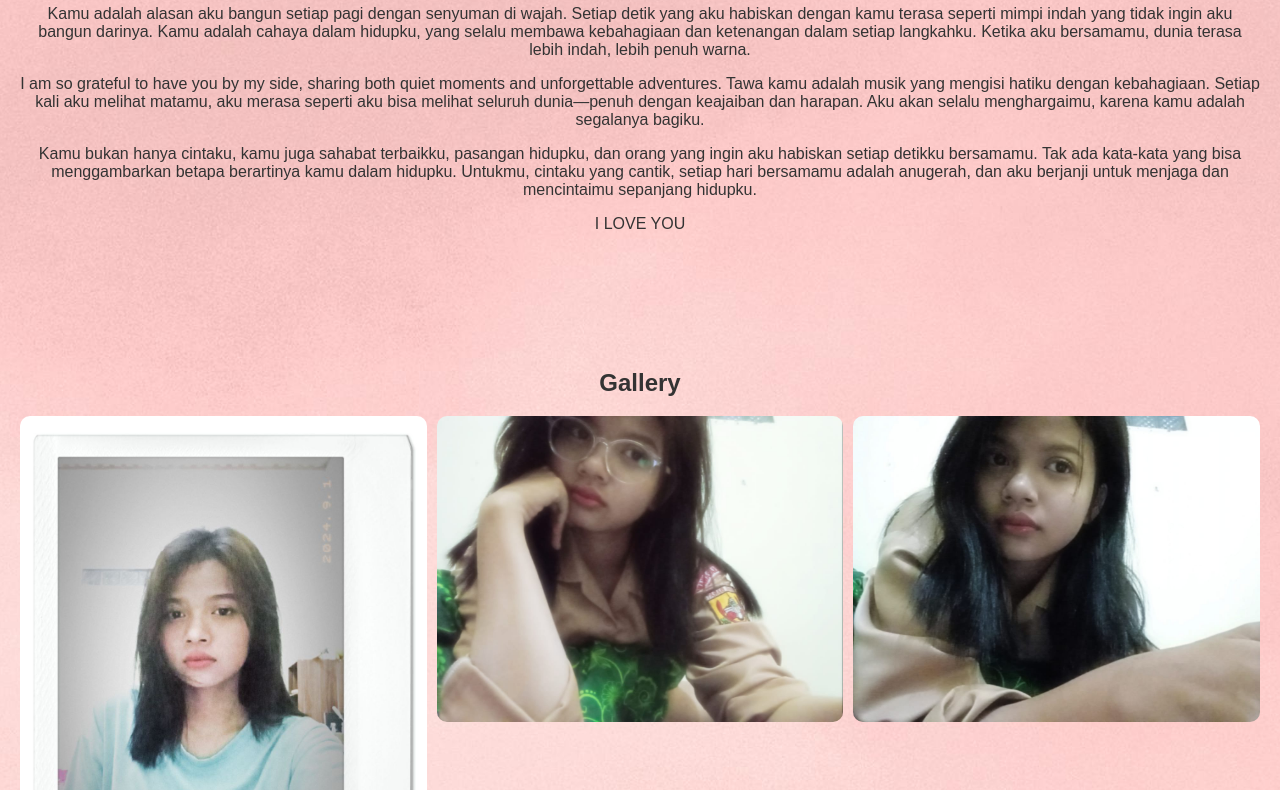
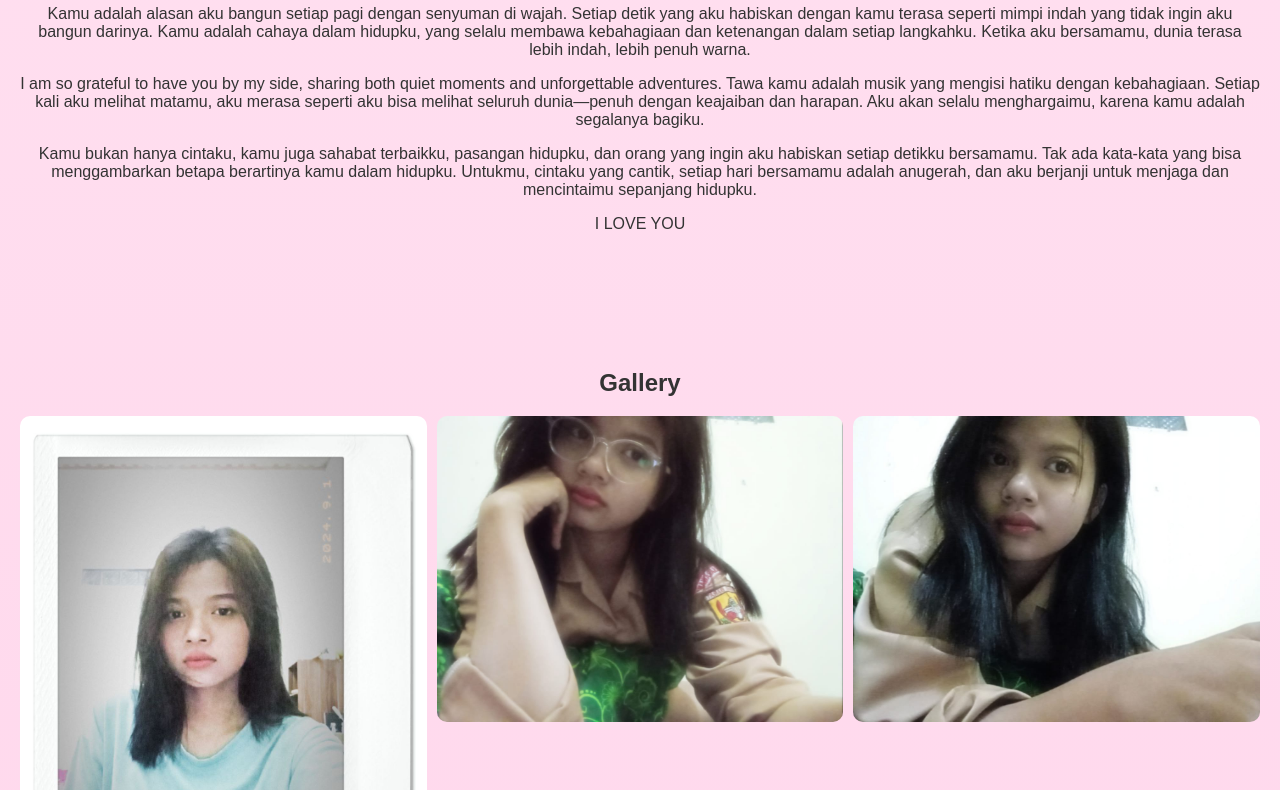
Before and after one commit to fynsykess/foryou, a plain HTML site: page index.html in a window 1280 px wide. Shown: the part 394-1184 px from the top of the page. Drawn offline with Linux system fonts and the light colour scheme.

Commit message:
Update style.css

```diff
--- a/style.css
+++ b/style.css
@@ -7,10 +7,7 @@ body, ul, li {
 }
 
 body {
-    background-image: url(px.jpg);
-    background-size: cover; /* Agar gambar mengisi seluruh layar */
-    background-position: center center; /* Menempatkan gambar di tengah */
-    background-repeat: no-repeat; /* Agar gambar tidak terulang */
+    background: linear-gradient(to bottom, #ffe0f0, #ffcce7);
     color: #333;
     scroll-behavior: smooth;
 }
```
